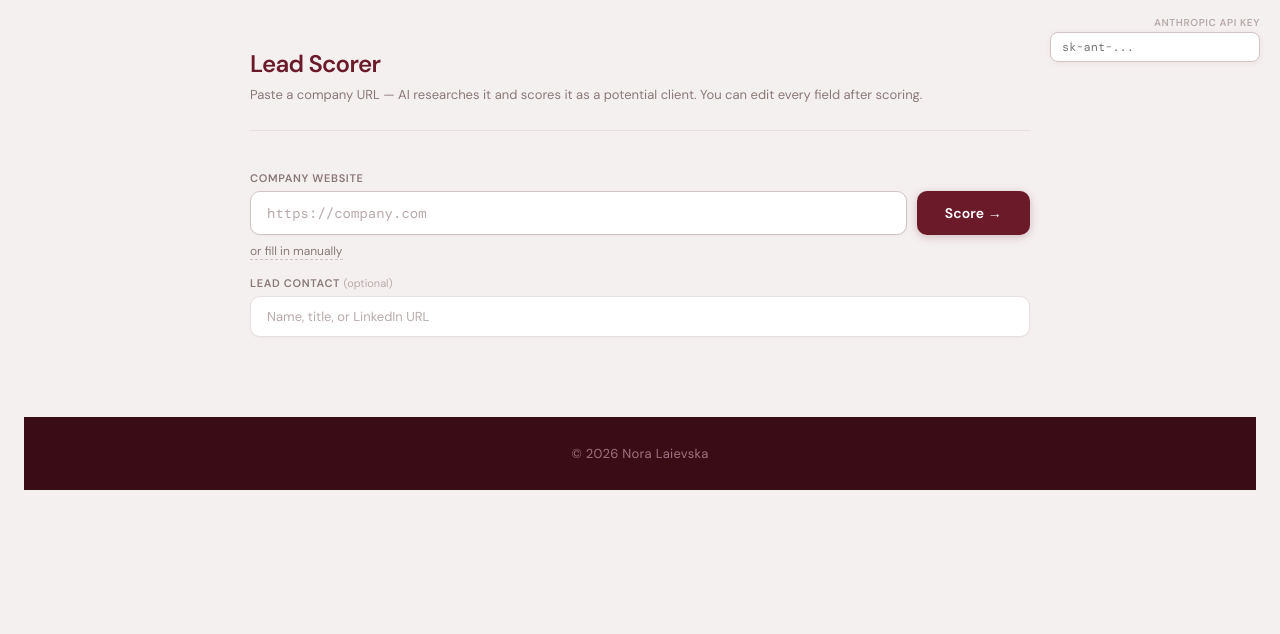
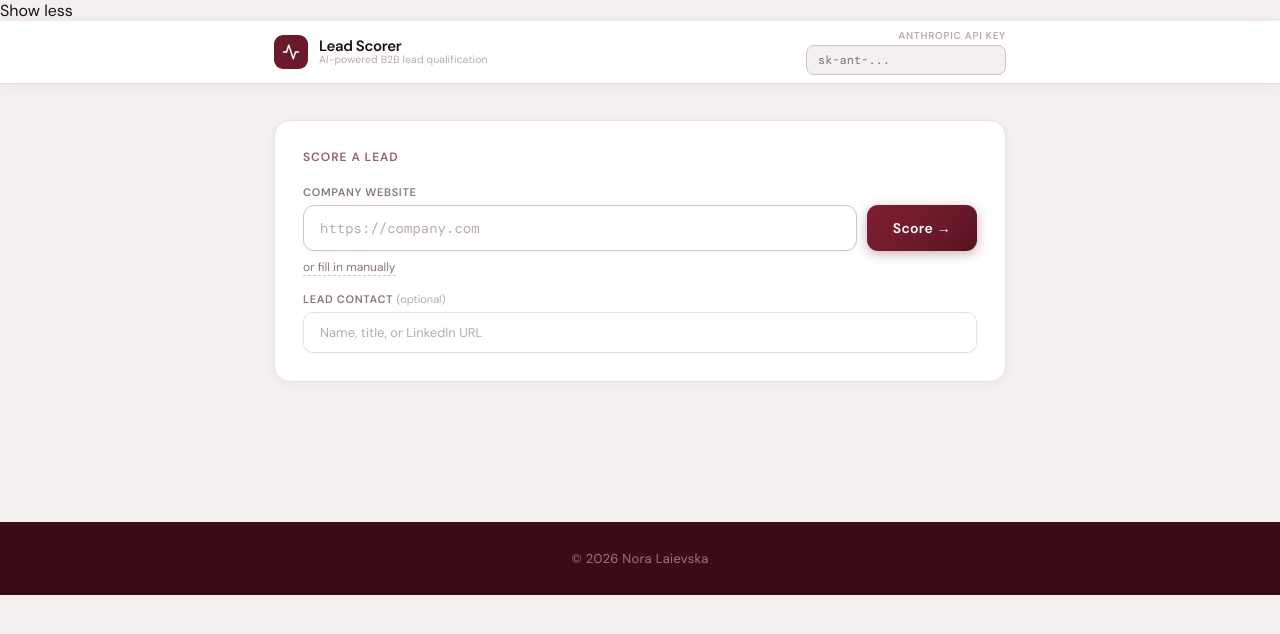
Before and after one commit to nora-la21/lead-scoring, a website: page index.html in a window 1280 px wide. Drawn offline with nearby package versions, Linux system fonts and the light colour scheme.

Commit message:
Refactor HTML structure and styles for top bar

```diff
--- a/index.html
+++ b/index.html
@@ -1,6 +1,7 @@
 <!DOCTYPE html>
 <html lang="en">
 <head>
+Show less
 <meta charset="UTF-8" />
 <meta name="viewport" content="width=device-width, initial-scale=1.0" />
 <title>Lead Scorer</title>
@@ -21,35 +22,44 @@
     --warning-bg: #fff8e6; --warning-border: #f5d87a; --warning-text: #7a5000;
   }
   * { box-sizing: border-box; margin: 0; padding: 0; }
-  body { font-family: 'DM Sans', sans-serif; background: var(--bg); min-height: 100vh; padding: 3rem 1.5rem 5rem; color: var(--text); }
-  .wrap { max-width: 780px; margin: 0 auto; }
-  .header { margin-bottom: 2.5rem; padding-bottom: 1.5rem; border-bottom: 1px solid var(--border); }
-  .header h1 { font-size: 24px; font-weight: 700; letter-spacing: -0.03em; color: var(--accent); }
-  .header p { font-size: 13px; color: var(--text-muted); margin-top: 6px; line-height: 1.6; }
-  .api-key-corner { position: fixed; top: 1rem; right: 1.25rem; z-index: 100; display: flex; flex-direction: column; align-items: flex-end; gap: 3px; }
-  .api-key-corner label { font-size: 10px; font-weight: 600; letter-spacing: 0.06em; text-transform: uppercase; color: var(--text-faint); }
-  .api-key-corner input { width: 210px; padding: 6px 11px; border: 1px solid var(--border-strong); border-radius: 8px; font-size: 12px; font-family: 'DM Mono', monospace; background: var(--surface); color: var(--text); outline: none; box-shadow: 0 1px 6px rgba(107,26,42,0.07); transition: border-color 0.15s; }
-  .api-key-corner input:focus { border-color: var(--accent); }
+  body { font-family: 'DM Sans', sans-serif; background: var(--bg); min-height: 100vh; padding: 0 0 5rem; color: var(--text); }
+  /* ── Top navbar ── */
+  .top-bar { position: sticky; top: 0; z-index: 100; background: var(--surface); border-bottom: 1px solid var(--border); box-shadow: 0 1px 16px rgba(107,26,42,0.07); }
+  .top-bar-inner { max-width: 780px; margin: 0 auto; padding: 0 1.5rem; height: 62px; display: flex; align-items: center; justify-content: space-between; gap: 1rem; }
+  .logo { display: flex; align-items: center; gap: 11px; text-decoration: none; }
+  .logo-mark { width: 34px; height: 34px; border-radius: 9px; background: var(--accent); display: flex; align-items: center; justify-content: center; flex-shrink: 0; }
+  .logo-mark svg { width: 18px; height: 18px; fill: none; stroke: #fff; stroke-width: 2; stroke-linecap: round; stroke-linejoin: round; }
+  .logo-text { display: flex; flex-direction: column; gap: 1px; }
+  .logo-name { font-size: 15px; font-weight: 700; letter-spacing: -0.025em; color: var(--text); line-height: 1; }
+  .logo-tag { font-size: 10.5px; color: var(--text-faint); letter-spacing: 0.01em; line-height: 1; }
+  .header-key { display: flex; flex-direction: column; align-items: flex-end; gap: 3px; }
+  .header-key label { font-size: 10px; font-weight: 600; letter-spacing: 0.07em; text-transform: uppercase; color: var(--text-faint); }
+  .header-key input { width: 200px; padding: 6px 11px; border: 1px solid var(--border-strong); border-radius: 8px; font-size: 12px; font-family: 'DM Mono', monospace; background: var(--bg); color: var(--text); outline: none; transition: border-color 0.15s, box-shadow 0.15s; }
+  .header-key input:focus { border-color: var(--accent); box-shadow: 0 0 0 3px rgba(107,26,42,0.08); }
+  /* ── Main content ── */
+  .wrap { max-width: 780px; margin: 0 auto; padding: 2.25rem 1.5rem; }
   .input-group { margin-bottom: 1rem; }
   .input-group label { display: block; font-size: 11px; font-weight: 600; letter-spacing: 0.06em; text-transform: uppercase; color: var(--text-muted); margin-bottom: 6px; }
   .url-row { display: flex; gap: 10px; }
-  .url-row input { flex: 1; padding: 12px 16px; border: 1.5px solid var(--border-strong); border-radius: 10px; font-size: 14px; font-family: 'DM Mono', monospace; background: var(--surface); color: var(--text); outline: none; transition: border-color 0.15s; box-shadow: 0 1px 3px rgba(0,0,0,0.04); }
-  .url-row input:focus { border-color: var(--accent); }
+  .url-row input { flex: 1; padding: 13px 16px; border: 1.5px solid var(--border-strong); border-radius: 11px; font-size: 14px; font-family: 'DM Mono', monospace; background: var(--surface); color: var(--text); outline: none; transition: border-color 0.15s, box-shadow 0.15s; box-shadow: 0 1px 3px rgba(0,0,0,0.04); }
+  .url-row input:focus { border-color: var(--accent); box-shadow: 0 0 0 3px rgba(107,26,42,0.08); }
   .url-row input::placeholder { color: var(--text-faint); }
-  .url-row button { padding: 12px 28px; border: none; border-radius: 10px; background: var(--accent); color: #fff; cursor: pointer; font-size: 14px; font-weight: 600; font-family: 'DM Sans', sans-serif; letter-spacing: 0.01em; white-space: nowrap; transition: background 0.15s, transform 0.1s; box-shadow: 0 2px 8px rgba(107,26,42,0.25); }
-  .url-row button:hover { background: var(--accent-hover); }
-  .url-row button:active { transform: scale(0.98); }
-  .url-row button:disabled { opacity: 0.4; cursor: not-allowed; transform: none; }
+  .url-row button { padding: 13px 26px; border: none; border-radius: 11px; background: linear-gradient(135deg, #7d1f31 0%, #6b1a2a 60%, #55131f 100%); color: #fff; cursor: pointer; font-size: 14px; font-weight: 600; font-family: 'DM Sans', sans-serif; letter-spacing: 0.02em; white-space: nowrap; transition: opacity 0.15s, transform 0.1s, box-shadow 0.15s; box-shadow: 0 3px 12px rgba(107,26,42,0.35); }
+  .url-row button:hover { opacity: 0.92; box-shadow: 0 4px 16px rgba(107,26,42,0.4); }
+  .url-row button:active { transform: scale(0.97); }
+  .url-row button:disabled { opacity: 0.35; cursor: not-allowed; transform: none; box-shadow: none; }
   .manual-link { display: inline-block; margin-top: 8px; font-size: 12px; color: var(--text-muted); text-decoration: none; border-bottom: 1px dashed var(--border-strong); transition: color 0.15s; }
   .manual-link:hover { color: var(--accent); border-bottom-color: var(--accent); }
   .lead-row { margin-top: 0; }
   .lead-row input { width: 100%; padding: 11px 16px; border: 1.5px solid var(--border); border-radius: 10px; font-size: 13px; font-family: 'DM Sans', sans-serif; background: var(--surface); color: var(--text); outline: none; transition: border-color 0.15s; box-shadow: 0 1px 3px rgba(0,0,0,0.03); }
   .lead-row input:focus { border-color: var(--accent); }
   .lead-row input::placeholder { color: var(--text-faint); }
+  .form-panel { background: var(--surface); border: 1px solid var(--border); border-radius: 16px; padding: 1.75rem; margin-bottom: 1.5rem; box-shadow: 0 2px 12px rgba(107,26,42,0.05); }
+  .form-panel-title { font-size: 12px; font-weight: 700; letter-spacing: 0.08em; text-transform: uppercase; color: var(--accent); opacity: 0.7; margin-bottom: 1.25rem; }
   .status { font-size: 13px; color: var(--accent); padding: 0.75rem 0 1rem; display: none; font-weight: 500; }
   .error-box { background: #fff0f2; border: 1px solid #f5c0c8; border-radius: 10px; padding: 12px 16px; font-size: 13px; color: var(--accent); display: none; margin-bottom: 1.25rem; }
-  .card { background: var(--surface); border: 1px solid var(--border); border-radius: 16px; display: none; overflow: hidden; box-shadow: 0 4px 20px rgba(107,26,42,0.08); }
-  .card-top { display: flex; align-items: flex-start; gap: 20px; padding: 1.75rem; border-bottom: 1px solid var(--border); }
+  .card { background: var(--surface); border: 1px solid var(--border); border-radius: 18px; display: none; overflow: hidden; box-shadow: 0 8px 32px rgba(107,26,42,0.10), 0 1px 4px rgba(107,26,42,0.06); }
+  .card-top { display: flex; align-items: flex-start; gap: 20px; padding: 1.75rem; border-bottom: 1px solid var(--border); border-left: 4px solid var(--accent); }
   .badge { width: 90px; height: 90px; border-radius: 16px; flex-shrink: 0; display: flex; flex-direction: column; align-items: center; justify-content: center; transition: background 0.3s; }
   .badge-letter { font-size: 48px; font-weight: 700; line-height: 1; transition: color 0.3s; }
   .badge-sub { font-size: 10px; letter-spacing: 0.08em; text-transform: uppercase; margin-top: 3px; transition: color 0.3s; }
@@ -97,17 +107,26 @@
 </style>
 </head>
 <body>
-<div class="wrap">
-  <div class="header">
-    <h1>Lead Scorer</h1>
-    <p>Paste a company URL — AI researches it and scores it as a potential client. You can edit every field after scoring.</p>
+<header class="top-bar">
+  <div class="top-bar-inner">
+    <div class="logo">
+      <div class="logo-mark">
+        <svg viewBox="0 0 24 24"><polyline points="22 12 18 12 15 21 9 3 6 12 2 12"/></svg>
       </div>
-
-  <div class="api-key-corner">
+      <div class="logo-text">
+        <span class="logo-name">Lead Scorer</span>
+        <span class="logo-tag">AI-powered B2B lead qualification</span>
+      </div>
+    </div>
+    <div class="header-key">
       <label>Anthropic API Key</label>
       <input type="password" id="api-key-input" placeholder="sk-ant-..." />
     </div>
-
+  </div>
+</header>
+<div class="wrap">
+  <div class="form-panel">
+    <div class="form-panel-title">Score a lead</div>
     <div class="input-group">
       <label>Company website</label>
       <div class="url-row">
@@ -116,15 +135,13 @@
       </div>
       <a class="manual-link" href="#" onclick="showManual();return false;">or fill in manually</a>
     </div>
-
-  <div class="input-group lead-row">
+    <div class="input-group lead-row" style="margin-bottom:0;">
       <label>Lead contact <span style="font-weight:400;text-transform:none;letter-spacing:0;color:var(--text-faint)">(optional)</span></label>
       <input type="text" id="lead-input" placeholder="Name, title, or LinkedIn URL" />
     </div>
-
+  </div>
   <div class="status" id="status">🔍 Researching company…</div>
   <div class="error-box" id="error-box"></div>
-
   <div class="card" id="result-card">
     <div class="card-top">
       <div class="badge" id="grade-badge">
@@ -163,9 +180,7 @@
     </div>
   </div>
 </div>
-
 <footer style="background:#3a0d16;margin-top:5rem;padding:1.75rem;text-align:center;font-size:13px;color:#a07080;letter-spacing:0.02em;">© 2026 Nora Laievska</footer>
-
 <script>
 const GRADE_COLORS = { A:"#2d6e0f", B:"#0d4a82", C:"#7a4a00", D:"#7a2e0a", E:"#7a1010", F:"#555" };
 const GRADE_DESCS = {
@@ -228,12 +243,10 @@ const CRITERIA = [
     { label: "NO", score: 0 }
   ]}
 ];
-
 function getGrade(s) {
   if (s >= 35) return "A"; if (s >= 28) return "B"; if (s >= 20) return "C";
   if (s >= 11) return "D"; if (s >= 5) return "E"; return "F";
 }
-
 function recalculate() {
   let total = 0;
   for (const def of CRITERIA) {
@@ -253,7 +266,6 @@ function recalculate() {
   fill.style.width = Math.round((total / 38) * 100) + "%";
   fill.style.background = GRADE_COLORS[grade];
 }
-
 function buildCriteriaUI(scores) {
   const list = document.getElementById("criteria-list");
   list.innerHTML = "";
@@ -271,7 +283,6 @@ function buildCriteriaUI(scores) {
     list.appendChild(row);
   }
 }
-
 function showManual() {
   document.getElementById("result-card").style.display = "block";
   document.getElementById("error-box").style.display = "none";
@@ -287,7 +298,6 @@ function showManual() {
   buildCriteriaUI({});
   recalculate();
 }
-
 function buildDetailsManual() {
   const container = document.getElementById("details-rows");
   container.innerHTML = "";
@@ -303,7 +313,6 @@ function buildDetailsManual() {
     container.appendChild(el);
   }
 }
-
 function buildDetails(d) {
   const container = document.getElementById("details-rows");
   container.innerHTML = "";
@@ -322,20 +331,15 @@ function buildDetails(d) {
     container.appendChild(el);
   }
 }
-
 const SYSTEM = `You are a B2B lead scoring analyst for an IT company offering software development, testing, and QA services. Analyze the given company URL and score it as a potential client.
-
 Use web search to research the company thoroughly. Run MULTIPLE searches to gather all data:
 1. Search "[company name] employees revenue founded headquarters" to get basic facts
 2. Search "[company name] site:crunchbase.com OR site:linkedin.com OR site:zoominfo.com" for business data
 3. Search "[company name] funding investment" for funding info
 4. Search "[company name] open jobs hiring" to check tech vacancies
 5. If a lead name or LinkedIn URL is provided, search for that person to determine their role and location — use this for contact_role and lead_location scores
-
 For the "details" fields, never leave them as null if information is findable. Use estimates if exact data is unavailable (e.g. "~50 employees", "~$5M revenue"). Only use null as last resort.
-
 Output ONLY a raw JSON object — no markdown fences, no explanation. Start with { and end with }.
-
 JSON structure:
 {
   "company_name": "string",
@@ -358,7 +362,6 @@ JSON structure:
   "total": number,
   "summary": "2-3 sentence summary"
 }
-
 Scoring rules:
 company_location: "USA, Canada, Israel, UK, DACH, Nordic, France, Switzerland, Australia"=5 | "East Europe, Baltics, Middle East"=3 | "Africa, South East Asia"=1 | "India, others"=0
 lead_location: same regions max 2pts (top=2, mid=1, rest=0). Default same as company.
@@ -370,9 +373,7 @@ funding: "No information"=0 | "Less than 5M"=1 | "5-10M"=2 | "10M-20M"=3 | "20M-
 tech_vacancies: "YES"=2 | "NO"=0
 defined_request: always "NO"=0
 focus_domain: score 2 if fintech/healthtech/SaaS/HR tech/e-commerce/ERP/CRM | 0 if military/gaming/hardware/streaming | 1 otherwise
-
 Output ONLY raw JSON.`;
-
 async function callAPI(messages) {
   const apiKey = document.getElementById("api-key-input").value.trim();
   if (!apiKey) throw new Error("Please enter your Anthropic API key");
@@ -384,7 +385,6 @@ async function callAPI(messages) {
   if (!r.ok) throw new Error(`API ${r.status}`);
   return r.json();
 }
-
 async function scoreCompany() {
   const url = document.getElementById("url-input").value.trim();
   if (!url) return;
@@ -429,15 +429,11 @@ async function scoreCompany() {
   status.style.display = "none";
   btn.disabled = false;
 }
-
 function esc(s) { return s.replace(/&/g,"&amp;").replace(/</g,"&lt;").replace(/>/g,"&gt;"); }
-
 document.getElementById("url-input").addEventListener("keydown", e => { if (e.key === "Enter") scoreCompany(); });
-
 const apiKeyInput = document.getElementById("api-key-input");
 const saved = localStorage.getItem("anthropic_api_key");
 if (saved) apiKeyInput.value = saved;
 apiKeyInput.addEventListener("input", () => localStorage.setItem("anthropic_api_key", apiKeyInput.value));
 </script>
 </body>
-</html>
```
Lines whose indentation alone changed are shown as unchanged.
